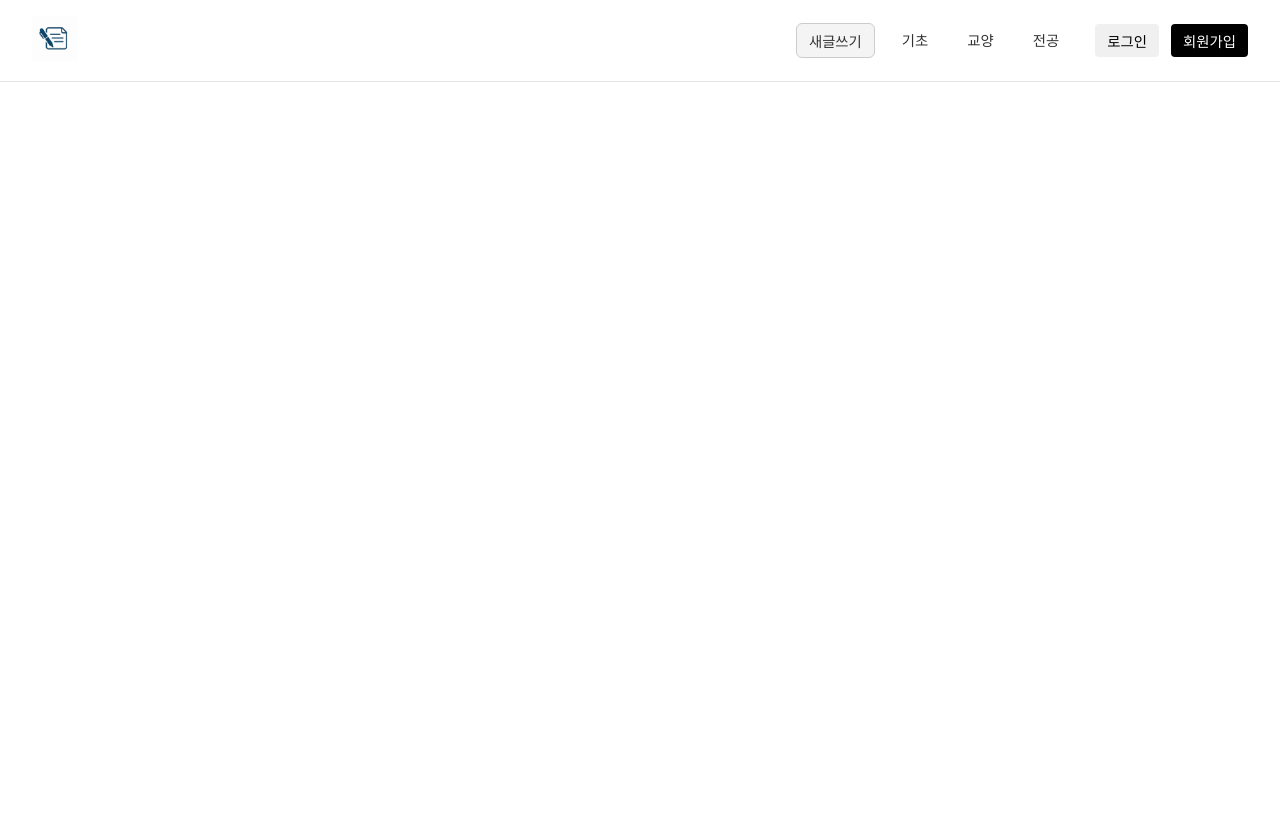
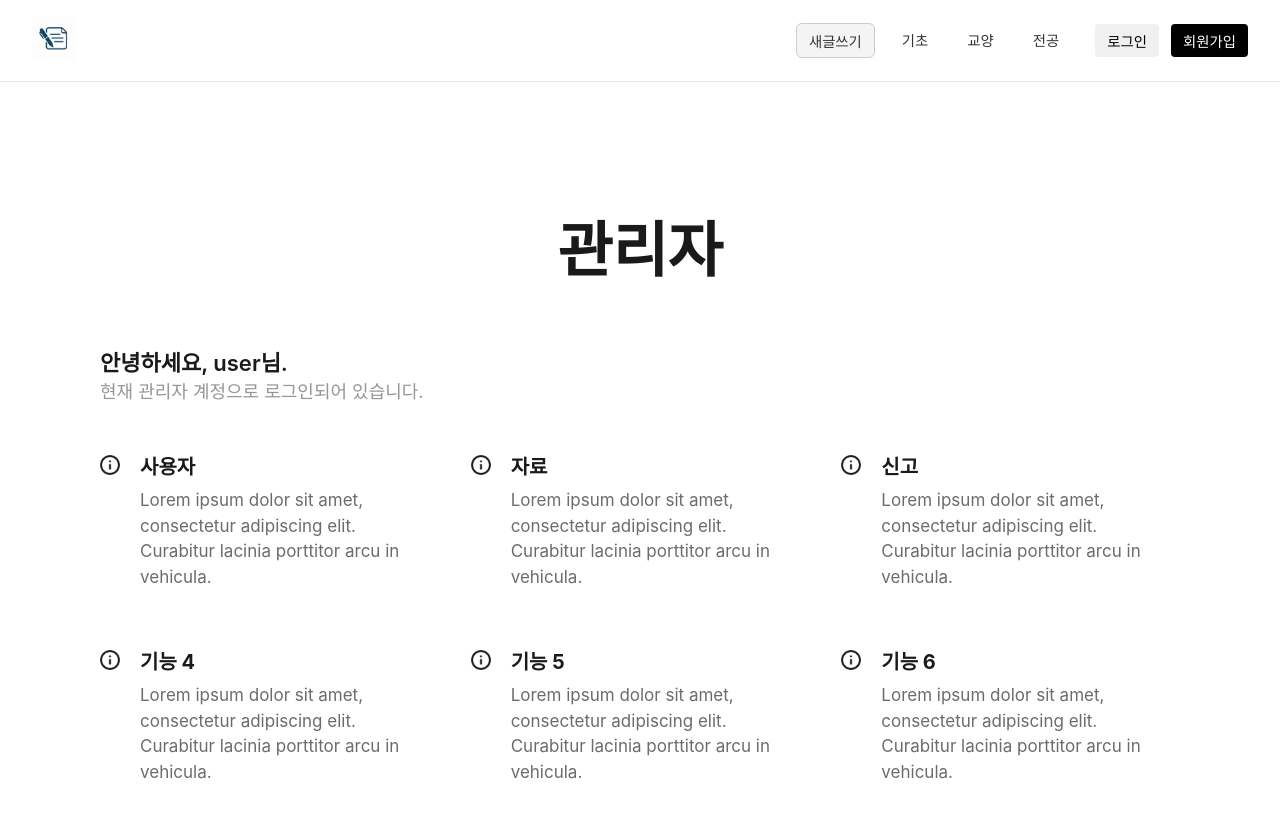
Before and after one commit to ettyio/N-CUBE-2025-summer_team3, a React (Create React App) app: page /admin in a window 1280 px wide. Shown: the top 818 px of the page. Built offline with nearby package versions, Linux system fonts and the light colour scheme; no server answers.

Commit message:
관리자 페이지 추가

```diff
--- a/src/App.js
+++ b/src/App.js
@@ -6,6 +6,7 @@ import { onAuthStateChanged } from 'firebase/auth';
 import Header from './components/Header/Header.js';
 import LoginPage from './Pages/LoginPage';
 import FirstPage from './Pages/FirstPage';
+import AdminPage from './Pages/AdminPage';
 
 function App() {
   const [user, setUser] = useState(null);
@@ -23,6 +24,7 @@ function App() {
       <Routes>
         <Route path="/" element={<FirstPage user={user} />} />         {/* 첫화면 */}
         <Route path="/login" element={<LoginPage />} />   {/* 로그인 */}
+        <Route path="/admin" element={<AdminPage />} />   {/* 관리자 */}
       </Routes>
     </Router>
   );
--- /dev/null
+++ b/src/PageStyles/AdminPage.css
@@ -0,0 +1,75 @@
+.admin-page {
+  max-width: 1080px;
+  margin: 0 auto;
+  padding: 80px 24px;
+  background-color: #fff;
+}
+
+.admin-title {
+  font-size: 60px;
+  font-weight: 700;
+  text-align: center;
+  margin-bottom: 56px;
+  color: #1a1a1a;
+}
+
+.admin-greeting {
+  margin-bottom: 48px;
+  text-align: left;
+}
+
+.admin-greeting-bold {
+  font-size: 22px;
+  font-weight: 600;
+  margin-bottom: 4px;
+  color: #1a1a1a;
+}
+
+.admin-greeting-sub {
+  font-size: 18px;
+  margin: 0;
+  color: #969696;
+}
+
+.admin-feature-grid {
+  display: grid;
+  grid-template-columns: repeat(auto-fit, minmax(260px, 1fr));
+  gap: 48px 32px;
+}
+
+.admin-feature {
+  display: flex;
+  flex-direction: row; /* 수평 정렬 */
+  align-items: flex-start;
+  text-align: left;
+  gap: 12px;
+}
+
+.feature-icon {
+  width: 20px;
+  height: 20px;
+  margin-top: 4px; /* 텍스트 수직 정렬 보정 */
+  flex-shrink: 0;
+}
+
+.feature-text-wrapper {
+  display: flex;
+  flex-direction: column;
+}
+
+.feature-title {
+  font-size: 20px;
+  font-weight: 700;
+  margin-bottom: 0px;
+  margin-left: 8px;
+  margin-top: 0;
+  color: #1a1a1a;
+}
+
+.feature-description {
+  font-size: 17px;
+  font-weight: 400;
+  margin: 8px;
+  color: #6c6c6c;
+  line-height: 1.5;
+}
--- /dev/null
+++ b/src/Pages/AdminPage.js
@@ -0,0 +1,52 @@
+import React, { useEffect, useState } from 'react';
+import '../PageStyles/AdminPage.css';
+import { auth } from '../firebase';
+import { onAuthStateChanged } from 'firebase/auth';
+import Header from '../components/Header/Header.js';
+
+function AdminPage() {
+  const [user, setUser] = useState(null);
+
+  useEffect(() => {
+    const unsubscribe = onAuthStateChanged(auth, (currentUser) => {
+      setUser(currentUser);
+    });
+    return () => unsubscribe();
+  }, []);
+
+  const features = [
+    { title: '사용자', description: 'Lorem ipsum dolor sit amet, consectetur adipiscing elit. Curabitur lacinia porttitor arcu in vehicula.' },
+    { title: '자료', description: 'Lorem ipsum dolor sit amet, consectetur adipiscing elit. Curabitur lacinia porttitor arcu in vehicula.' },
+    { title: '신고', description: 'Lorem ipsum dolor sit amet, consectetur adipiscing elit. Curabitur lacinia porttitor arcu in vehicula.' },
+    { title: '기능 4', description: 'Lorem ipsum dolor sit amet, consectetur adipiscing elit. Curabitur lacinia porttitor arcu in vehicula.' },
+    { title: '기능 5', description: 'Lorem ipsum dolor sit amet, consectetur adipiscing elit. Curabitur lacinia porttitor arcu in vehicula.' },
+    { title: '기능 6', description: 'Lorem ipsum dolor sit amet, consectetur adipiscing elit. Curabitur lacinia porttitor arcu in vehicula.' },
+  ];
+
+  return (
+    <div className="admin-page">
+      <h1 className="admin-title">관리자</h1>
+
+      <div className="admin-box">
+        <div className="admin-greeting">
+          <strong className='admin-greeting-bold'>안녕하세요, {user?.email || 'user'}님.</strong>
+          <p className='admin-greeting-sub'>현재 관리자 계정으로 로그인되어 있습니다.</p>
+        </div>
+
+        <div className="admin-feature-grid">
+          {features.map((feature, index) => (
+            <div className="admin-feature" key={index}>
+              <img src="/info.png" alt="info icon" className="feature-icon" />
+              <div className="feature-text-wrapper">
+                <h3 className="feature-title">{feature.title}</h3>
+                <p className="feature-description">{feature.description}</p>
+              </div>
+            </div>
+          ))}
+        </div>
+      </div>
+    </div>
+  );
+}
+
+export default AdminPage;
```
Also changed, not shown: public/info.png (added).
